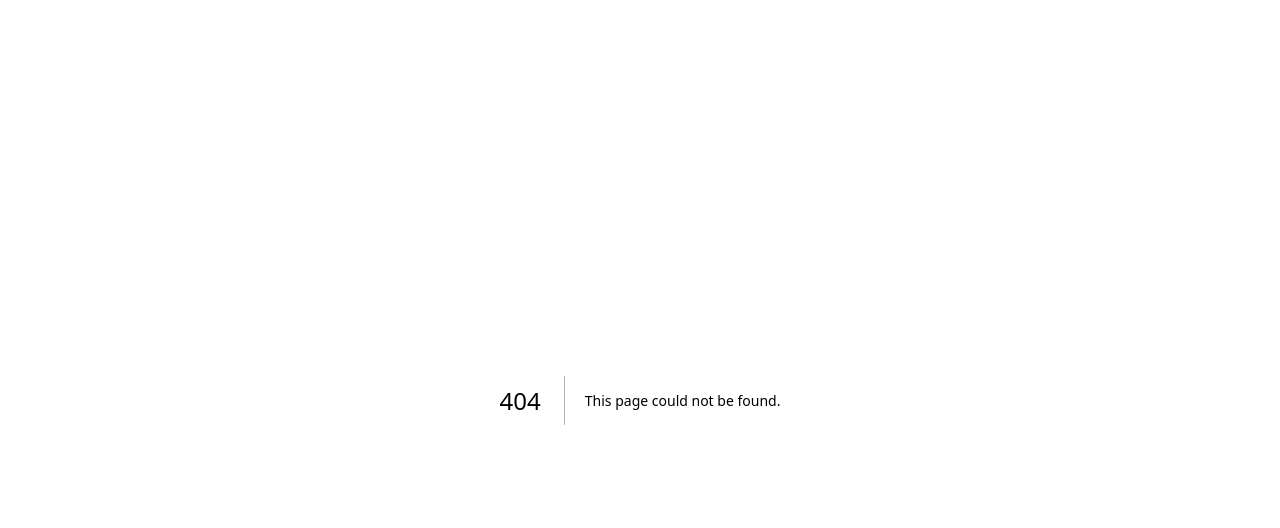
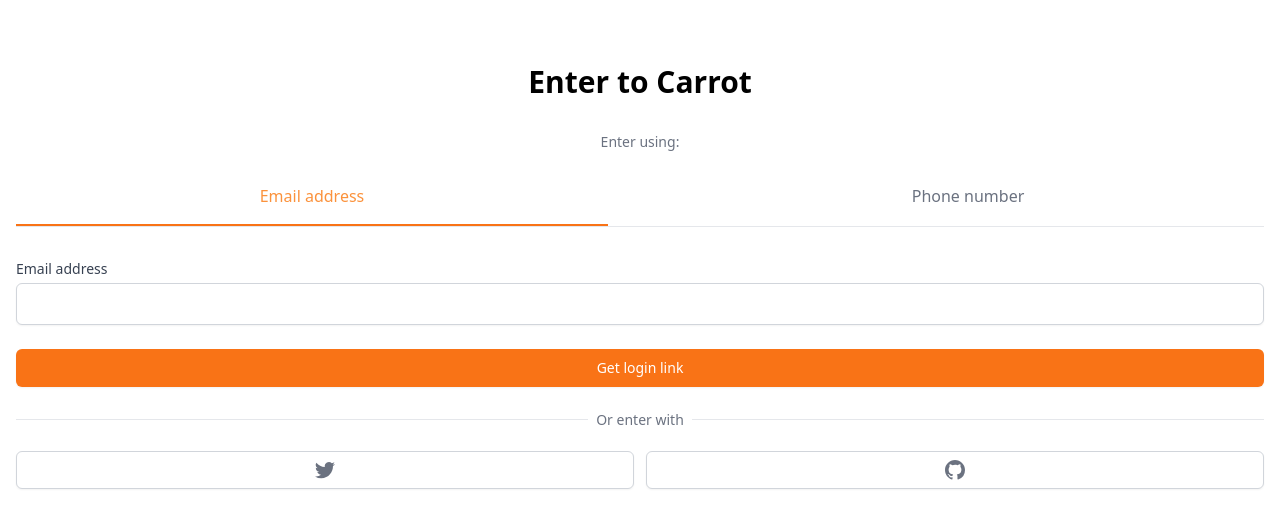
Before and after one commit to leejongil1046/carrot-market, a Next.js app: page /enter in a window 1280 px wide. Before the commit this address had no page. Shown: the top 528 px of the page. Built offline with nearby package versions, Linux system fonts and the light colour scheme.

Commit message:
Tailwind CSS - Auth

```diff
--- a/package.json
+++ b/package.json
@@ -9,6 +9,7 @@
     "lint": "next lint"
   },
   "dependencies": {
+    "@tailwindcss/forms": "^0.5.9",
     "next": "14.2.8",
     "react": "^18",
     "react-dom": "^18"
--- /dev/null
+++ b/pages/enter.tsx
@@ -0,0 +1,112 @@
+import { useState } from "react";
+
+function cls(...classnames: string[]) {
+  return classnames.join(" ");
+}
+
+export default function Enter() {
+  const [method, setMethod] = useState<"email" | "phone">("email");
+  const onEmailClick = () => setMethod("email");
+  const onPhoneClick = () => setMethod("phone");
+  return (
+    <div className="mt-16 px-4">
+      <h3 className="text-3xl font-bold text-center">Enter to Carrot</h3>
+      <div className="mt-8">
+        <div className="flex flex-col items-center">
+          <h5 className="text-sm text-gray-500 font-medium">Enter using:</h5>
+          <div className="grid border-b w-full mt-8 grid-cols-2 gap-16">
+            <button
+              className={cls(
+                "pb-4 font-medium border-b-2",
+                method === "email"
+                  ? "border-orange-500 text-orange-400"
+                  : "border-transparent text-gray-500"
+              )}
+              onClick={onEmailClick}
+            >
+              Email address
+            </button>
+            <button
+              className={cls(
+                "pb-4 font-medium border-b-2",
+                method === "phone"
+                  ? "border-orange-500 text-orange-400"
+                  : "border-transparent text-gray-500"
+              )}
+              onClick={onPhoneClick}
+            >
+              Phone number
+            </button>
+          </div>
+        </div>
+        <form className="flex flex-col mt-8">
+          <label className="text-sm font-medium text-gray-700">
+            {method === "email" ? "Email address" : null}
+            {method === "phone" ? "Phone number" : null}
+          </label>
+          <div className="mt-1">
+            {method === "email" ? (
+              <input
+                type="email"
+                className="appearance-none w-full px-3 py-2 border border-gray-300 rounded-md shadow-sm placeholder-gray-400 focus:outline-none focus:ring-orange-500 focus:border-orange-500"
+                required
+              />
+            ) : null}
+            {method === "phone" ? (
+              <div className="flex rounded-md shadow-sm">
+                <span className="flex items-center justify-center px-3 rounded-l-md border border-r-0 border-gray-300 bg-gray-50 text-gray-500 select-none text-sm">
+                  +82
+                </span>
+                <input
+                  type="number"
+                  className="appearance-none w-full px-3 py-2 border border-gray-300 rounded-md rounded-l-none shadow-sm placeholder-gray-400 focus:outline-none focus:ring-orange-500 focus:border-orange-500"
+                  required
+                />
+              </div>
+            ) : null}
+          </div>
+          <button className="mt-6 bg-orange-500 hover:bg-orange-600 text-white py-2 px-4 border border-transparent rounded-md shadow-sm text-sm font-medium focus:ring-2 focus:ring-offset-2 focus:ring-orange-500 focus:outline-none">
+            {method === "email" ? "Get login link" : null}
+            {method === "phone" ? "Get one-time password" : null}
+          </button>
+        </form>
+        <div className="mt-8">
+          <div className="relative">
+            <div className="absolute w-full border-t border-gray-3 00" />
+            <div className="relative -top-3 text-center">
+              <span className="bg-white px-2 text-sm text-gray-500">
+                Or enter with
+              </span>
+            </div>
+          </div>
+          <div className="grid grid-cols-2 mt-2 gap-3">
+            <button className="flex justify-center items-center py-2 px-4 border border-gray-300 rounded-md shadow-sm bg-white text-sm font-medium text-gray-500 hover:bg-gray-50">
+              <svg
+                className="w-5 h-5"
+                aria-hidden="true"
+                fill="currentColor"
+                viewBox="0 0 20 20"
+              >
+                <path d="M6.29 18.251c7.547 0 11.675-6.253 11.675-11.675 0-.178 0-.355-.012-.53A8.348 8.348 0 0020 3.92a8.19 8.19 0 01-2.357.646 4.118 4.118 0 001.804-2.27 8.224 8.224 0 01-2.605.996 4.107 4.107 0 00-6.993 3.743 11.65 11.65 0 01-8.457-4.287 4.106 4.106 0 001.27 5.477A4.073 4.073 0 01.8 7.713v.052a4.105 4.105 0 003.292 4.022 4.095 4.095 0 01-1.853.07 4.108 4.108 0 003.834 2.85A8.233 8.233 0 010 16.407a11.616 11.616 0 006.29 1.84" />
+              </svg>
+            </button>
+            <button className="flex justify-center items-center py-2 px-4 border border-gray-300 rounded-md shadow-sm bg-white text-sm font-medium text-gray-500 hover:bg-gray-50">
+              <svg
+                className="w-5 h-5"
+                aria-hidden="true"
+                fill="currentColor"
+                viewBox="0 0 20 20"
+              >
+                <path
+                  fillRule="evenodd"
+                  d="M10 0C4.477 0 0 4.484 0 10.017c0 4.425 2.865 8.18 6.839 9.504.5.092.682-.217.682-.483 0-.237-.008-.868-.013-1.703-2.782.605-3.369-1.343-3.369-1.343-.454-1.158-1.11-1.466-1.11-1.466-.908-.62.069-.608.069-.608 1.003.07 1.531 1.032 1.531 1.032.892 1.53 2.341 1.088 2.91.832.092-.647.35-1.088.636-1.338-2.22-.253-4.555-1.113-4.555-4.951 0-1.093.39-1.988 1.029-2.688-.103-.253-.446-1.272.098-2.65 0 0 .84-.27 2.75 1.026A9.564 9.564 0 0110 4.844c.85.004 1.705.115 2.504.337 1.909-1.296 2.747-1.027 2.747-1.027.546 1.379.203 2.398.1 2.651.64.7 1.028 1.595 1.028 2.688 0 3.848-2.339 4.695-4.566 4.942.359.31.678.921.678 1.856 0 1.338-.012 2.419-.012 2.747 0 .268.18.58.688.482A10.019 10.019 0 0020 10.017C20 4.484 15.522 0 10 0z"
+                  clipRule="evenodd"
+                />
+              </svg>
+            </button>
+          </div>
+        </div>
+      </div>
+    </div>
+  );
+}
--- a/pages/index.tsx
+++ b/pages/index.tsx
@@ -1,11 +1,7 @@
 import type { NextPage } from "next";
 
 const Home: NextPage = () => {
-  return (
-    <div className="dark:md:hover:bg-teal bg-[url('/favicon.ico')]">
-      <h2 className="text-[900px] text-[#ff6636]">Hello</h2>
-    </div>
-  );
+  return null;
 };
 
 export default Home;
--- a/tailwind.config.js
+++ b/tailwind.config.js
@@ -8,5 +8,5 @@
     extend: {},
   },
   darkMode: "media", // class
-  plugins: [],
+  plugins: [require("@tailwindcss/forms")],
 };
--- a/tailwind.config.ts
+++ b/tailwind.config.ts
@@ -14,6 +14,7 @@
       },
     },
   },
-  plugins: [],
+  darkMode: "media", // class
+  plugins: [require("@tailwindcss/forms")],
 };
 export default config;
```
Also changed, not shown: 1 other file (tests, documents, lock files or other folders).
